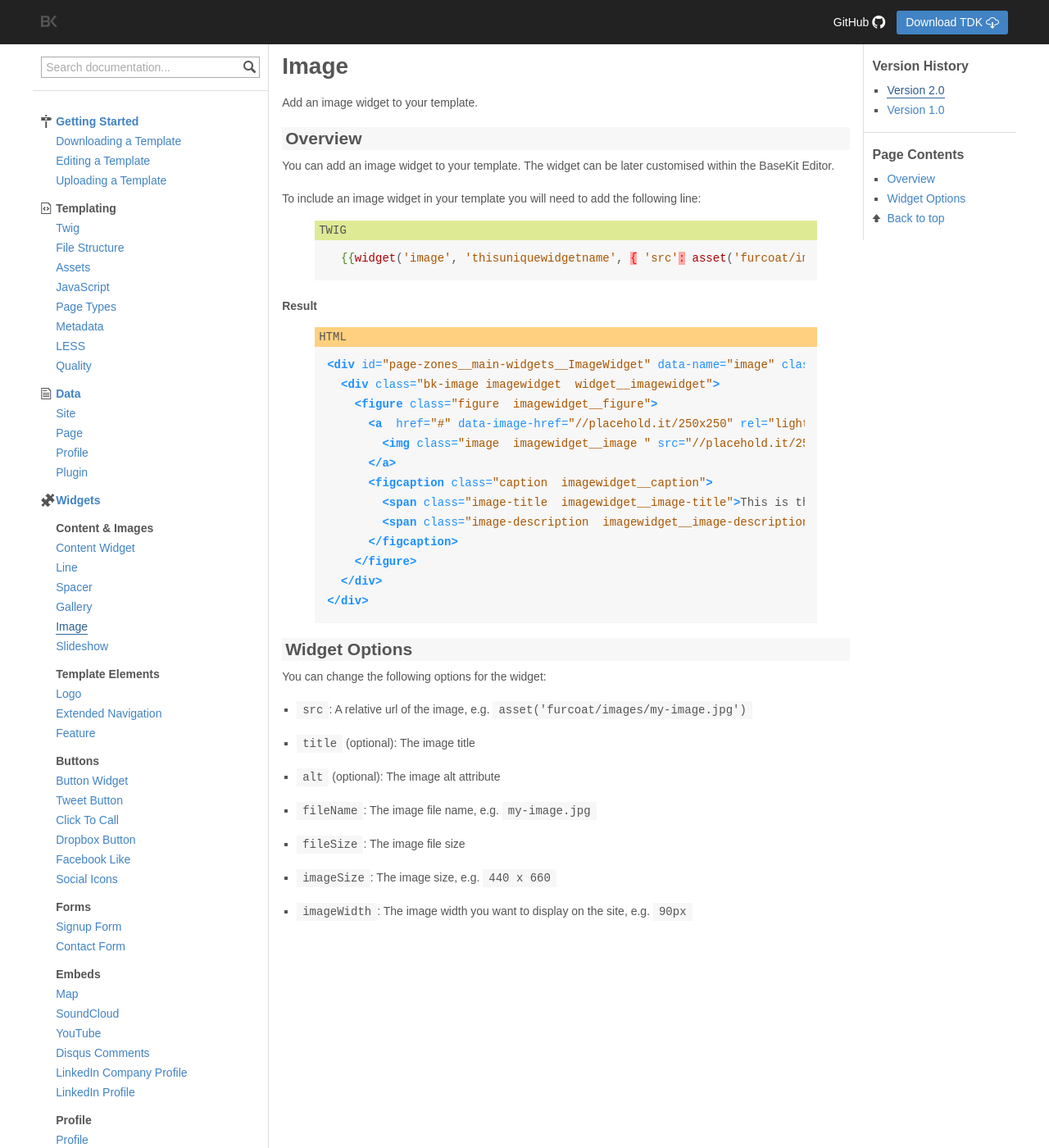
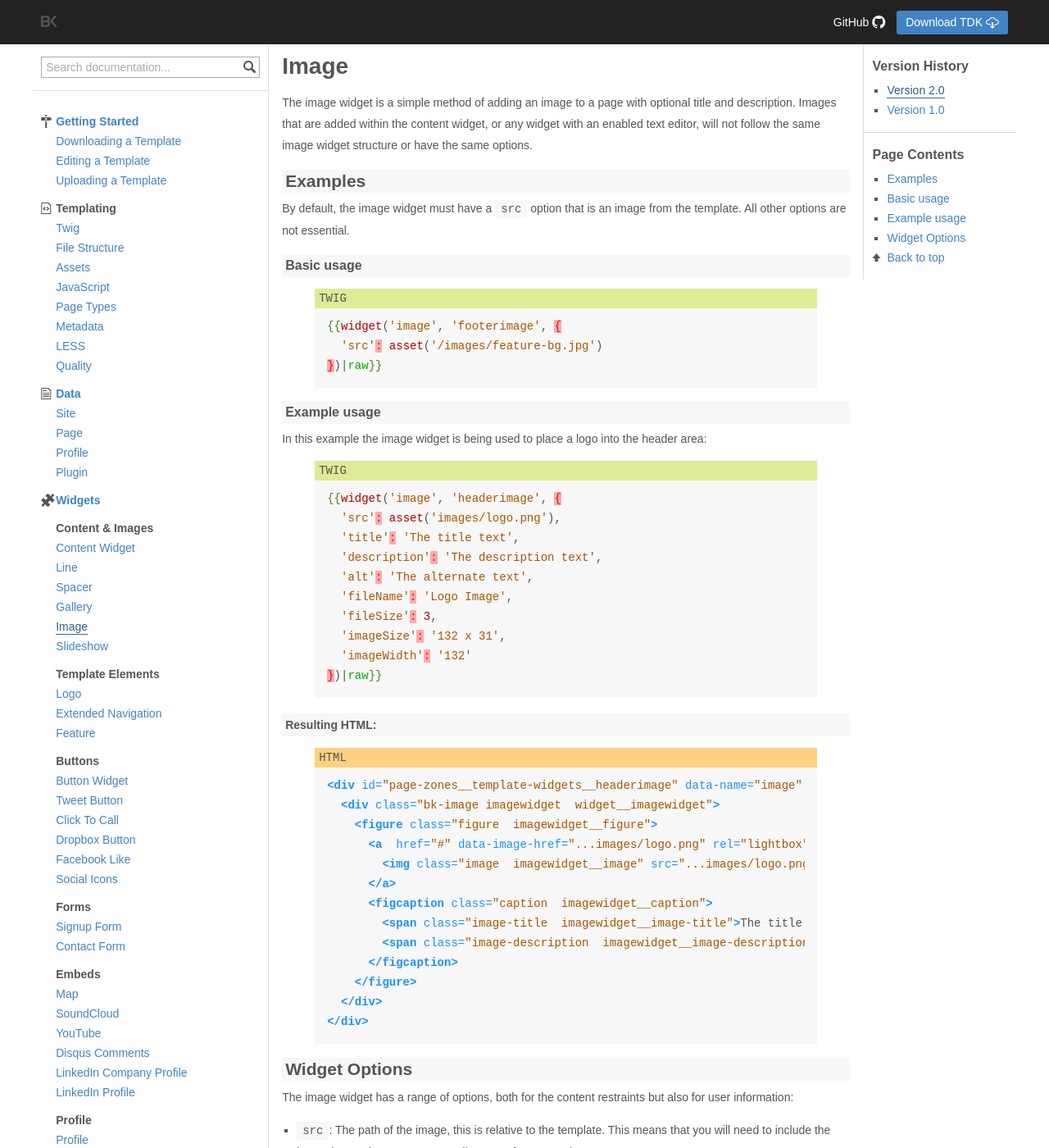
Before and after one commit to rusic/documentation, a Jekyll site: the page built from widgets/v2/image.md, in a window 1280 px wide and 1400 px high. Shown: the whole window at 82% size. Built offline with Jekyll 4.4.1, drawn with Linux system fonts in a browser that asks for light colours; some of the changed text lies outside the part shown.

Commit message:
Changes space widget url, updates image widget content, amends sub titles within the revised pages

````diff
--- a/_data/navigation.yml
+++ b/_data/navigation.yml
@@ -70,7 +70,7 @@ navdocs:
   - title: Line
     url: /widgets/v2/line/
   - title: Spacer
-    url: /widgets/v2/spacer/
+    url: /widgets/v2/space/
   - title: Gallery
     url: /widgets/v2/gallery/
   - title: Image
--- a/widgets/v2/image.md
+++ b/widgets/v2/image.md
@@ -11,36 +11,58 @@ versions:
 
 # Image
 
-Add an image widget to your template.
+The image widget is a simple method of adding an image to a page with optional title and description. Images that are added within the content widget, or any widget with an enabled text editor, will not follow the same image widget structure or have the same options.
 
-## Overview
+## Examples
 
-You can add an image widget to your template. The widget can be later customised within the BaseKit Editor.
+By default, the image widget must have a ```src``` option that is an image from the template. All other options are not essential.
 
-To include an image widget in your template you will need to add the following line:
+### Basic usage
+{% highlight django %}
+{% raw %}
+
+{{widget('image', 'footerimage', {
+  'src': asset('/images/feature-bg.jpg')
+})|raw}}
+
+{% endraw %}
+{% endhighlight %}
+
+### Example usage
+
+In this example the image widget is being used to place a logo into the header area:
 
 {% highlight django %}
 {% raw %}
 
-  {{widget('image', 'thisuniquewidgetname', { 'src': asset('furcoat/images/my-image.jpg'), 'title': 'my image', 'alt': 'my image', 'fileName': 'my-image.jpg', 'fileSize': '58kb', 'imageSize': '440 x 660', 'imageWidth': '90px'})|raw}}
+{{widget('image', 'headerimage', {
+  'src': asset('images/logo.png'),
+  'title': 'The title text',
+  'description': 'The description text',
+  'alt': 'The alternate text',
+  'fileName': 'Logo Image',
+  'fileSize': 3,
+  'imageSize': '132 x 31',
+  'imageWidth': '132'
+})|raw}}
 
 {% endraw %}
 {% endhighlight %}
 
+#### Resulting HTML:
 
-<h4>Result</h4>
 {% highlight html %}
 {% raw %}
 
-<div id="page-zones__main-widgets__ImageWidget" data-name="image" class="widget  widget--zone-widget">
+<div id="page-zones__template-widgets__headerimage" data-name="image" class="widget  widget--template-widget">
   <div class="bk-image imagewidget  widget__imagewidget">
     <figure class="figure  imagewidget__figure">
-      <a  href="#" data-image-href="//placehold.it/250x250" rel="lightbox"  title="This is the image title" class="image-link  imagewidget__image-link">
-        <img class="image  imagewidget__image " src="//placehold.it/250x250" alt="" title="This is the image title" data-filename="" data-filesize="" data-imagesize=""  />
+      <a  href="#" data-image-href="...images/logo.png" rel="lightbox"  title="The title text" class="image-link  imagewidget__image-link">
+        <img class="image  imagewidget__image" src="...images/logo.png" alt="The alternate text" title="This is the image title" data-filename="Logo Image" data-filesize="3" data-imagesize="132 x 31" width="132" />
       </a>
       <figcaption class="caption  imagewidget__caption">
-        <span class="image-title  imagewidget__image-title">This is the image title</span>
-        <span class="image-description  imagewidget__image-description">This is the image description</span>
+        <span class="image-title  imagewidget__image-title">The title text</span>
+        <span class="image-description  imagewidget__image-description">The description text</span>
       </figcaption>
     </figure>
   </div>
@@ -51,18 +73,20 @@ To include an image widget in your template you will need to add the following l
 
 ## Widget Options
 
-You can change the following options for the widget:
+The image widget has a range of options, both for the content restraints but also for user information:
 
-* ```src```: A relative url of the image, e.g. ```asset('furcoat/images/my-image.jpg')```
+* ```src```: The path of the image, this is relative to the template. This means that you will need to include the image in your images or assets directory of your template.
 
-* ```title``` (optional): The image title
+* ```title```: The title of the image, this will be applied to the ```title``` attribute of the ```img``` and the title shown in the caption details below the image.
 
-* ```alt``` (optional): The image alt attribute
+* ```description```: The description shown below the image in the caption details.
 
-* ```fileName```: The image file name, e.g. ```my-image.jpg```
+* ```alt```: The alternate text for when images fail to load in the browser, placed in the ```img``` ```alt``` attribute.
 
-* ```fileSize```: The image file size
+* ```fileName```: The name shown in the Editor UI.
 
-* ```imageSize```: The image size, e.g. ```440 x 660```
+* ```fileSize```: The file size shown in KB in the Editor UI.
 
-* ```imageWidth```: The image width you want to display on the site, e.g. ```90px```
+* ```imageWidth```: The width of the image, set into the ```width``` attribute of the ```img```.
+
+The ```src```, ```title```, ```description```, ```alt```, and ```imageWidth``` can all be changed be the user within the Editor. The other options will be relative to the image and will be replaced if the image is changed.
````
Also changed, not shown: widgets/v2/content-widget.md (+1 -1 lines), widgets/v2/line.md (+2 -1 lines), widgets/v2/space.md (renamed from widgets/v2/spacer.md, +5 -4 lines), widgets/v1/space.md (renamed from widgets/v1/spacer.md).
